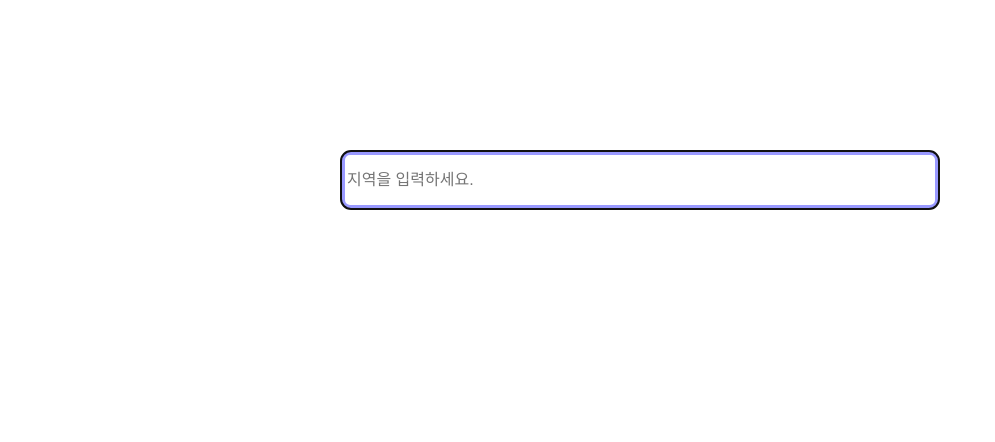
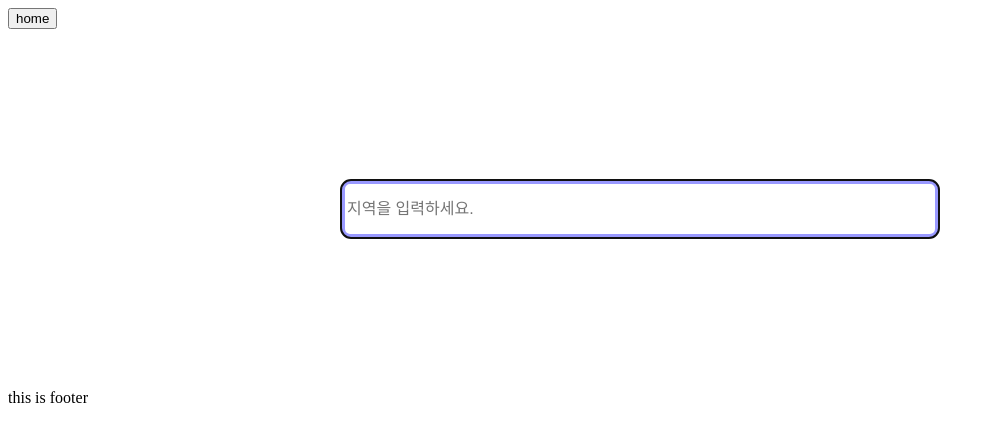
Before and after one commit to holic5839/fds-yapen, an Angular app: page /#/main in a window 1280 px wide. Shown: the top 442 px of the page, without its empty margins (0-995 px from the left). Built offline with nearby package versions, Linux system fonts and the light colour scheme.

Commit message:
new test

```diff
--- a/src/app/app.component.html
+++ b/src/app/app.component.html
@@ -1 +1,3 @@
+<app-yapen-header></app-yapen-header>
 <router-outlet></router-outlet>
+<app-yapen-footer></app-yapen-footer>
--- a/src/app/yapen-container.component.ts
+++ b/src/app/yapen-container.component.ts
@@ -10,10 +10,12 @@ export interface Room {
   roomMaxMember: number;
   roomFee: number;
 }
+
 @Component({
   selector: 'app-yapen-container',
   template: `
-
+  <app-yapen-list>
+  </app-yapen-list>
 `,
 
   styles: []
--- a/src/app/yapen-footer.component.ts
+++ b/src/app/yapen-footer.component.ts
@@ -4,6 +4,7 @@ import { AppRouterModule } from './yapen-route';
 @Component({
   selector: 'app-yapen-footer',
   template: `
+  <p> this is footer </p>
   `,
   styles: []
 })
--- a/src/app/yapen-header.component.ts
+++ b/src/app/yapen-header.component.ts
@@ -4,7 +4,7 @@ import { AppRouterModule } from './yapen-route';
 @Component({
   selector: 'app-yapen-header',
   template: `
-  <input type="button" value="page" onclick="self.location='http://localhost:4200/#/footer'">
+  <input type="button" value="home" onclick="self.location='../main'">
   `,
   styles: []
 })
--- a/src/app/yapen-list.component.ts
+++ b/src/app/yapen-list.component.ts
@@ -6,11 +6,10 @@ import { Room } from './yapen-container.component';
   selector: 'app-yapen-list',
   template: `
   <ul>
-    <li *ngFor="let room of rooms">
-      이름 : {{ room.roomName }} 가격 : {{ room.roomFee }} 지역 : {{ room.roomRegion }}
-    </li>
+    <li *ngFor="let room of rooms"> {{ rooms.roomName }} }</li>
   </ul>
   <button class="btn" type="submit" value="list" onclick="">상세 정보 보기</button>
+  <pre> {{ rooms | json}} </pre>
   `,
   styles: []
 })
```
